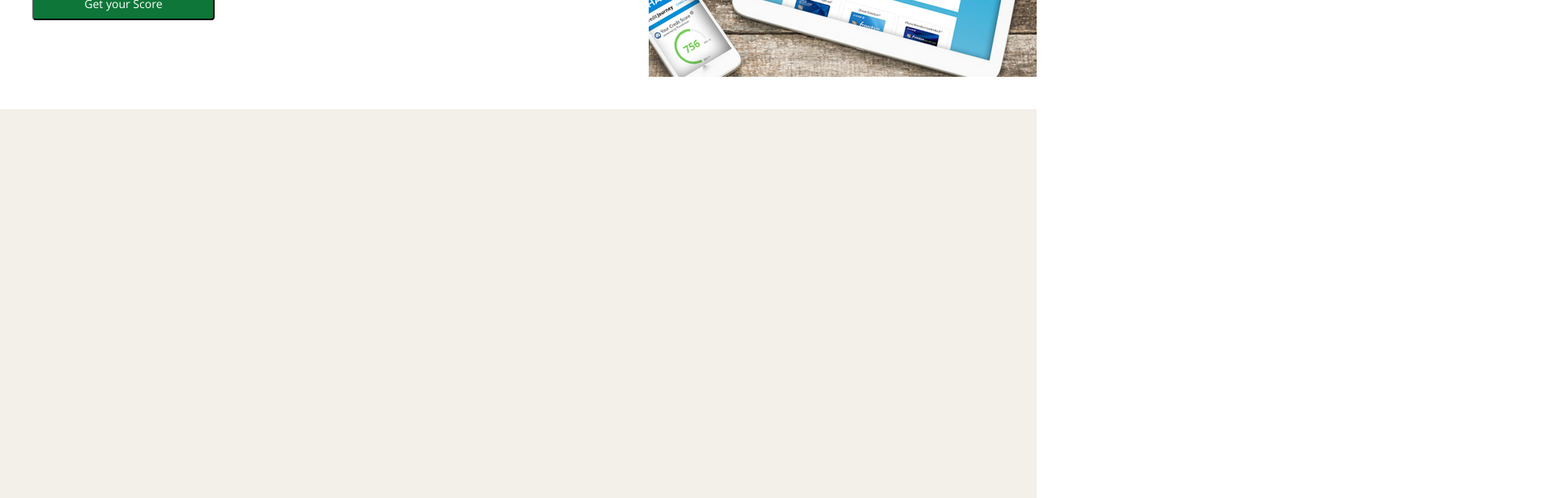
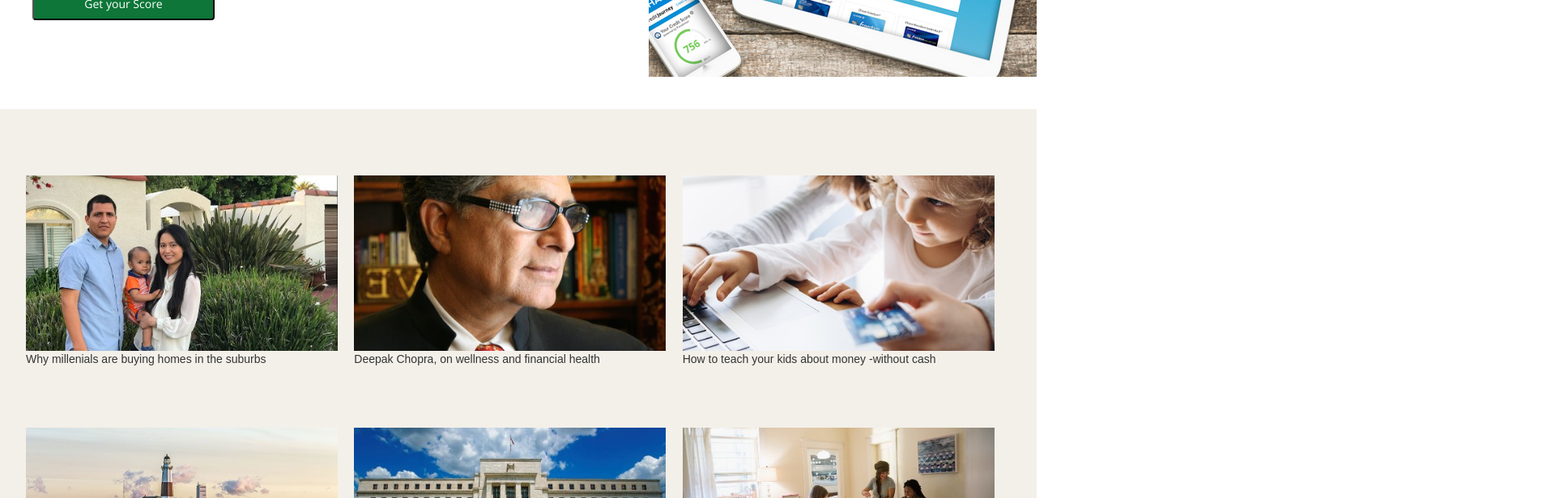
Before and after one commit to CloneWellsFargoChase/groupProject, a React (Create React App) app in the folder wfc/: page / in a window 1280 px wide. Shown: the part 1100-1716 px from the top of the page at 81% size, 1920 px wide, since content can reach past the window. Built offline with nearby package versions, Linux system fonts and the light colour scheme; what react-tap-event-plugin would draw is missing.

Commit message:
adding changes to News div

```diff
--- a/wfc/src/Container/News/News.css
+++ b/wfc/src/Container/News/News.css
@@ -1,10 +1,17 @@
 .newsContainer {
   background: #F3F0E9;
-  width: 100%;
-  height: 1500px;
+  width: 100vw;
+  height: 1000px;
   display: flex;
   justify-content: space-between;
-  align-items: center; }
+  align-items: center;
+  flex-wrap: wrap;
+  padding: 2.5vw;
+ }
   .newsContainer .picTextContainer {
     width: 33.333%;
-    height: auto; }
+    height: 33.333%;
+    padding-top: 50px}
+    .newsContainer img {
+      width: 95%;
+    }
--- a/wfc/src/Container/News/News.scss
+++ b/wfc/src/Container/News/News.scss
@@ -1,17 +1,20 @@
 .newsContainer {
     background: #F3F0E9;
-    width: 100%;
-    height: 1500px;
+    width: 100vw;
+    height: 1000px;
     display: flex;
     justify-content: space-between;
     align-items: center;
+    flex-wrap: wrap;
+    padding: 2.5vw;
 
     .picTextContainer {
         width: 33.333%;
-        height: auto;
+        height: 33.333%;
+        padding-top: 50px;
 
         img {
-
+            width: 95%;
         }
         p {
 
```
